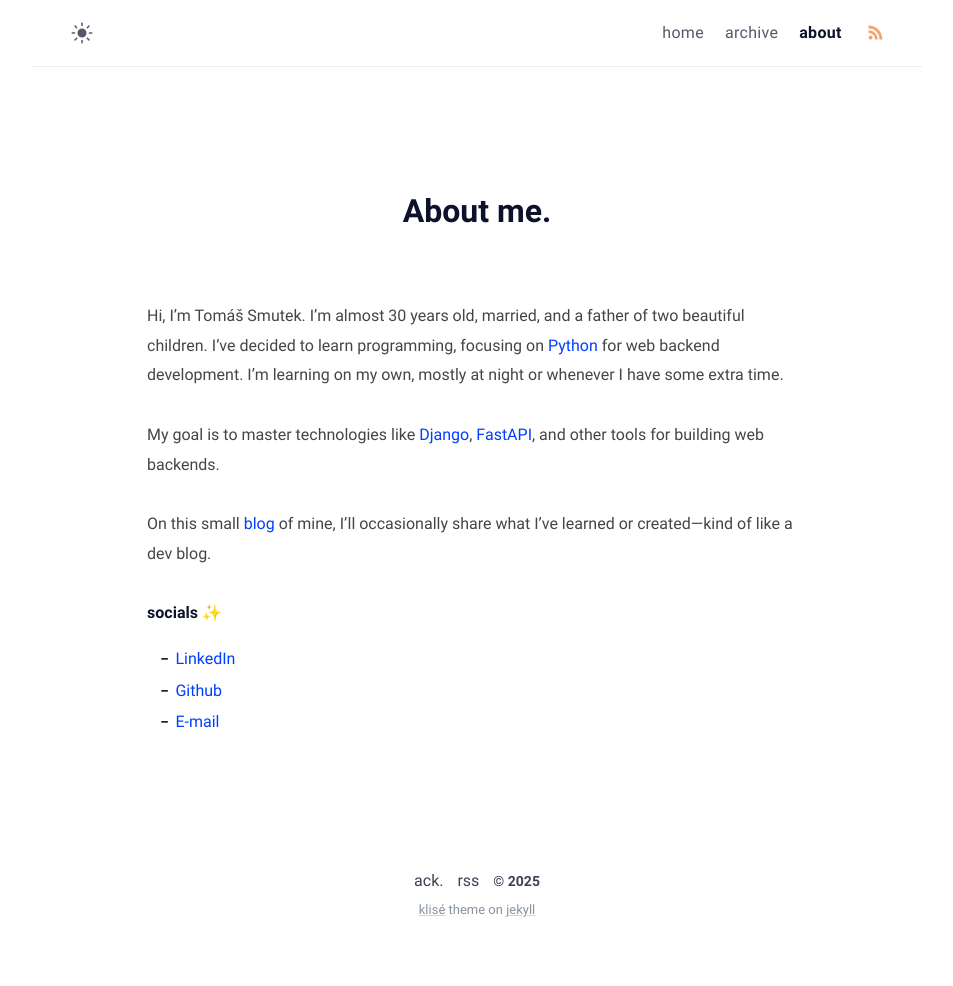
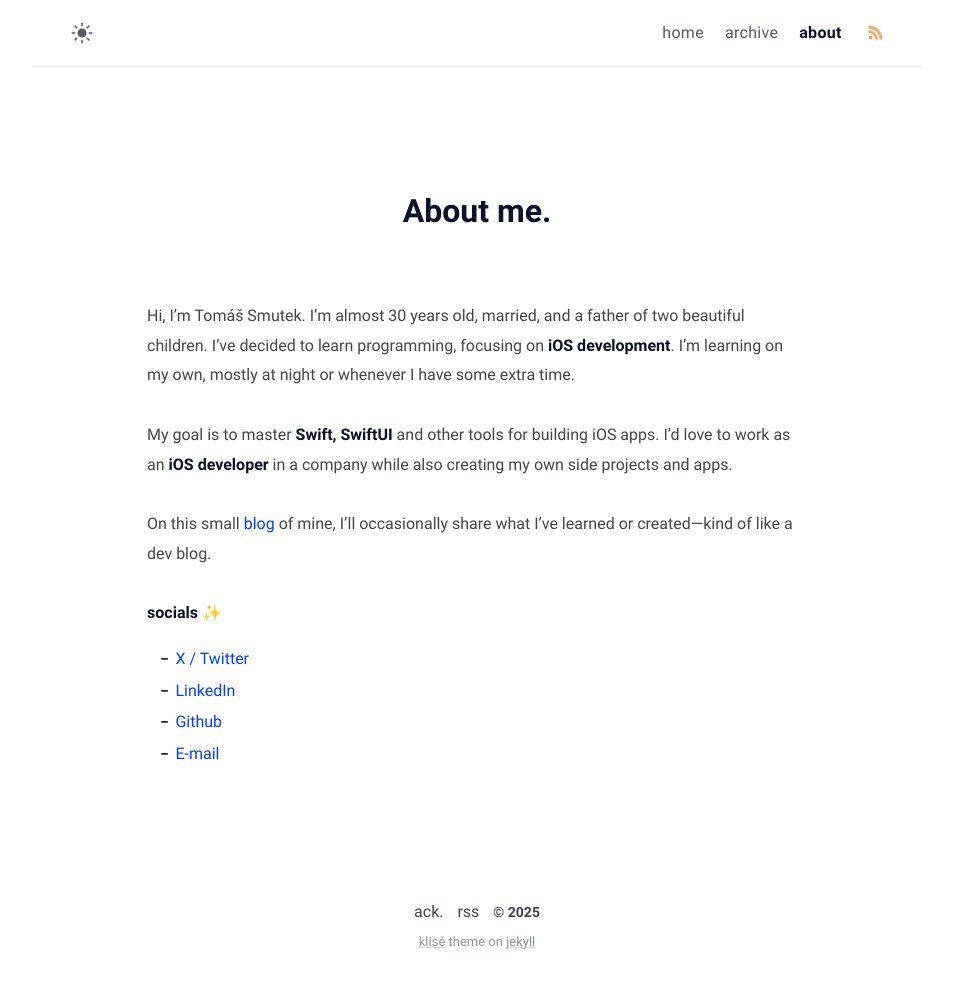
Before and after one commit to heysmtk/heysmtk.github.io, a Jekyll site: the page built from about.md, in a window 1280 px wide. Shown: the whole page, without its empty margins (163-1116 px from the left). Built offline with Jekyll 4.4.1, drawn with Linux system fonts in a browser that asks for light colours; before the commit the page ends 954 px from its top, so only the background shows below that.

Commit message:
Update about.md

```diff
--- a/about.md
+++ b/about.md
@@ -6,14 +6,16 @@ excerpt: Hello peeps, I'm future switcher to IT, living at Czechia. This blog fo
 comments: false
 ---
 
-Hi, I’m Tomáš Smutek. I’m almost 30 years old, married, and a father of two beautiful children. I’ve decided to learn programming, focusing on [Python](https://www.python.org/) for web backend development. I’m learning on my own, mostly at night or whenever I have some extra time.
+Hi, I’m Tomáš Smutek. I’m almost 30 years old, married, and a father of two beautiful children. I’ve decided to learn programming, focusing on **iOS development**. I’m learning on my own, mostly at night or whenever I have some extra time.
 
-My goal is to master technologies like [Django](https://www.djangoproject.com/), [FastAPI](https://fastapi.tiangolo.com/), and other tools for building web backends.
+My goal is to master **Swift, SwiftUI** and other tools for building iOS apps. I’d love to work as an **iOS developer** in a company while also creating my own side projects and apps.
 
 On this small [blog](https://smtk.cz/archive/) of mine, I’ll occasionally share what I’ve learned or created—kind of like a dev blog.
 
+
 **socials ✨**
 
+- [X / Twitter](https://x.com/heysmtk)
 - [LinkedIn](https://www.linkedin.com/in/heysmtk/)
 - [Github](https://github.com/heysmtk)
 - [E-mail](mailto:smtktom@gmail.com)
```
